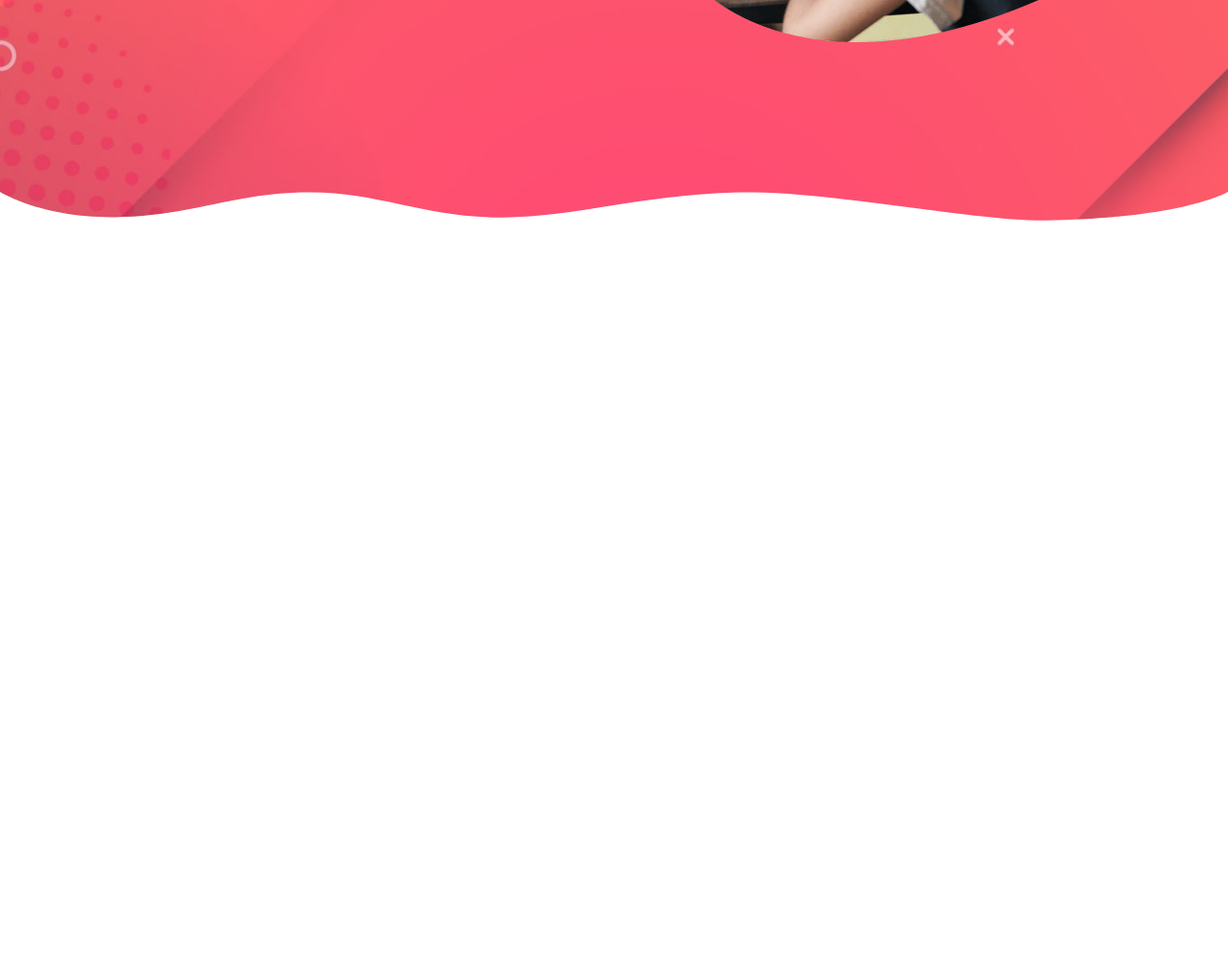
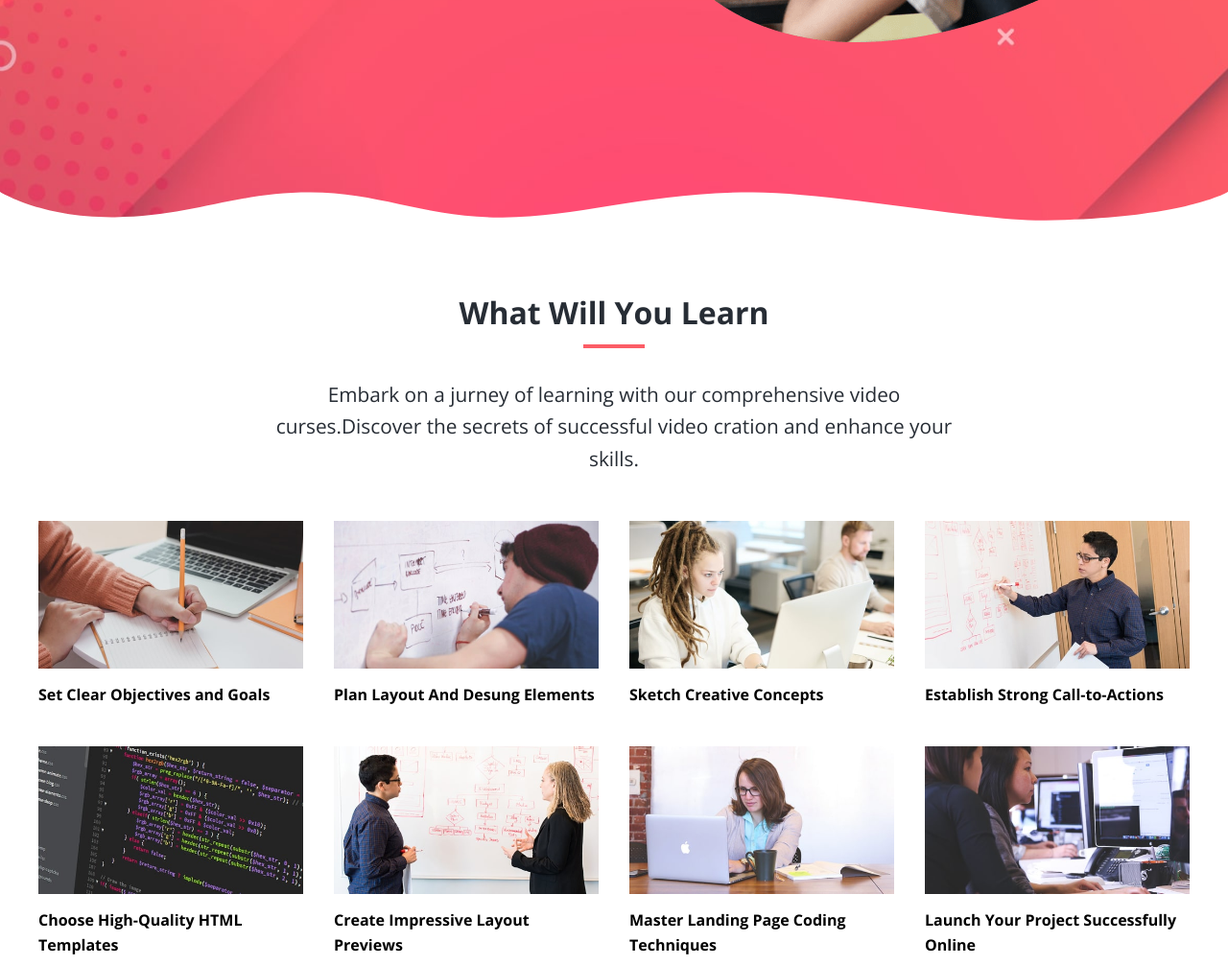
Before and after one commit to NikG2011/html-css, a plain HTML site: page tutor-website/index.html in a window 1280 px wide. Shown: the part 709-1715 px from the top of the page at 96% size. Before the commit the page ends 1009 px from the top, so only its background shows below. Drawn offline with nearby package versions, Linux system fonts and the light colour scheme.

Commit message:
Learn Section

```diff
--- a/tutor-website/css/styles.css
+++ b/tutor-website/css/styles.css
@@ -61,6 +61,33 @@ img {
   border-color: #fff;
 }
 
+/* Section Header */
+.section-header {
+  max-width: 750px;
+  margin: 0 auto;
+  text-align: center;
+  margin-bottom: 3rem;
+}
+
+.section-header h2 {
+  font-size: 2rem;
+  font-weight: 700;
+  color: var(--dark-color);
+  margin-bottom: 0.5rem;
+}
+
+.section-header p {
+  font-size: 1.3rem;
+  color: var(--dark-color);
+}
+
+.heading-border {
+  width: 64px;
+  height: 4px;
+  background: var(--primary-color);
+  margin: 0 auto 2rem;
+}
+
 /* Navbar */
 .navbar {
   background: transparent;
@@ -75,7 +102,7 @@ img {
 }
 
 .navbar.navbar-scroll {
-  background-color: rgba(235, 77, 85, 0.7);
+  background-color: rgba(235, 77, 85, 0.8);
   backdrop-filter: blur();
 }
 
@@ -190,6 +217,27 @@ img {
   height: 100px;
 }
 
+/* Learn Topics */
+.topics {
+  display: grid;
+  grid-template-columns: repeat(4, 1fr);
+  gap: 2rem;
+}
+
+.topic img {
+  transition: transform 0.3s;
+}
+
+.topic img:hover {
+  transform: scale(1.1);
+}
+
+.topic h3 {
+  font-size: 1rem;
+  font-weight: 700;
+  margin: 0.5rem 0;
+}
+
 /* Media Queries */
 @media (max-width: 1200px) {
   .hero .hero-flex {
@@ -203,6 +251,10 @@ img {
 
   .hero h1 {
     font-size: 3rem;
+  }
+
+  .topics {
+    grid-template-columns: repeat(3, 1fr);
   }
 }
 
@@ -219,6 +271,10 @@ img {
   .hero img {
     max-width: 600px;
     margin-top: 2rem;
+  }
+
+  .topics {
+    grid-template-columns: repeat(2, 1fr);
   }
 }
 
@@ -248,4 +304,8 @@ img {
   .hero img {
     max-width: 350px;
   }
+
+  .topics {
+    grid-template-columns: 1fr;
+  }
 }
--- a/tutor-website/index.html
+++ b/tutor-website/index.html
@@ -138,6 +138,95 @@
       </svg>
     </header>
 
+    <!-- Learn Section -->
+    <section class="learn">
+      <div class="container">
+        <div class="section-header">
+          <h2>What Will You Learn</h2>
+          <div class="heading-border"></div>
+          <p>
+            Embark on a jurney of learning with our comprehensive video
+            curses.Discover the secrets of successful video cration and enhance
+            your skills.
+          </p>
+        </div>
+
+        <div class="topics">
+          <div class="topic">
+            <div class="topic-image">
+              <img src="images/description-1.jpg" alt="topic" />
+            </div>
+            <div class="topic-text">
+              <h3>Set Clear Objectives and Goals</h3>
+            </div>
+          </div>
+
+          <div class="topic">
+            <div class="topic-image">
+              <img src="images/description-2.jpg" alt="topic" />
+            </div>
+            <div class="topic-text">
+              <h3>Plan Layout And Desung Elements</h3>
+            </div>
+          </div>
+
+          <div class="topic">
+            <div class="topic-image">
+              <img src="images/description-3.jpg" alt="topic" />
+            </div>
+            <div class="topic-text">
+              <h3>Sketch Creative Concepts</h3>
+            </div>
+          </div>
+
+          <div class="topic">
+            <div class="topic-image">
+              <img src="images/description-4.jpg" alt="topic" />
+            </div>
+            <div class="topic-text">
+              <h3>Establish Strong Call-to-Actions</h3>
+            </div>
+          </div>
+
+          <div class="topic">
+            <div class="topic-image">
+              <img src="images/description-5.jpg" alt="topic" />
+            </div>
+            <div class="topic-text">
+              <h3>Choose High-Quality HTML Templates</h3>
+            </div>
+          </div>
+
+          <div class="topic">
+            <div class="topic-image">
+              <img src="images/description-6.jpg" alt="topic" />
+            </div>
+            <div class="topic-text">
+              <h3>Create Impressive Layout Previews</h3>
+            </div>
+          </div>
+
+          <div class="topic">
+            <div class="topic-image">
+              <img src="images/description-7.jpg" alt="topic" />
+            </div>
+            <div class="topic-text">
+              <h3>Master Landing Page Coding Techniques</h3>
+            </div>
+          </div>
+
+          <div class="topic">
+            <div class="topic-image">
+              <img src="images/description-8.jpg" alt="topic" />
+            </div>
+            <div class="topic-text">
+              <h3>Launch Your Project Successfully Online</h3>
+            </div>
+          </div>
+        </div>
+      </div>
+    </section>
+
     <script src="js/script.js"></script>
   </body>
 </html>
```
